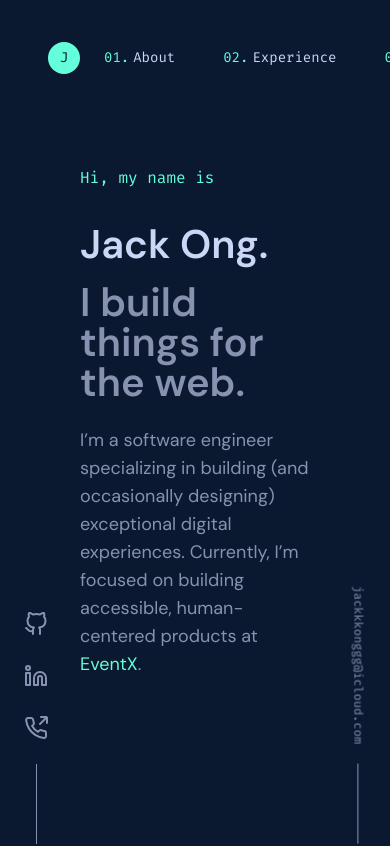
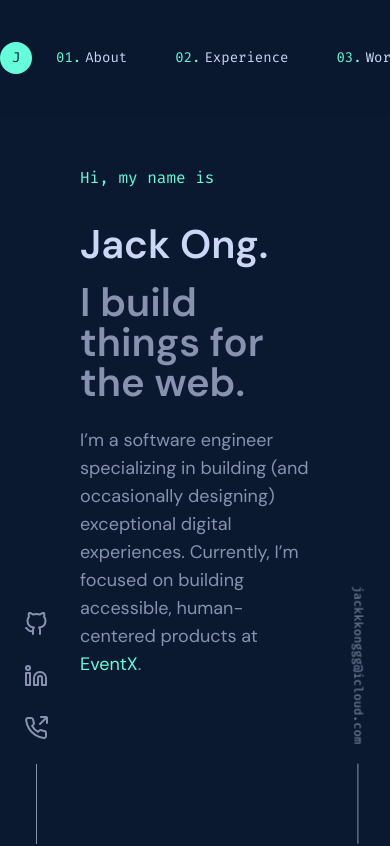
Before and after one commit to jackkkonggg/jackkkonggg.github.io, a Next.js app: page / in a window 390 px wide. Shown: the top 846 px of the page. Built offline with nearby package versions, Linux system fonts and the light colour scheme.

Commit message:
feat: add logic into nav bar

```diff
--- a/package.json
+++ b/package.json
@@ -10,6 +10,7 @@
   },
   "dependencies": {
     "clsx": "^1.1.1",
+    "lodash.throttle": "^4.1.1",
     "next": "12.0.7",
     "react": "17.0.2",
     "react-dom": "17.0.2",
@@ -18,6 +19,7 @@
   },
   "devDependencies": {
     "@tailwindcss/typography": "^0.5.0",
+    "@types/lodash.throttle": "^4.1.6",
     "@types/node": "17.0.5",
     "@types/react": "17.0.38",
     "autoprefixer": "^10.4.1",
--- a/src/components/NavBar.tsx
+++ b/src/components/NavBar.tsx
@@ -1,12 +1,52 @@
-/* eslint-disable @next/next/no-img-element */
 import { Avatar } from '@/design-system/Avatar';
-import { FC } from 'react';
+import { FC, useEffect, useState } from 'react';
 import { Button } from '@/design-system/Button';
 import { Link } from '@/design-system/Link';
+import throttle from 'lodash.throttle';
+import clsx from 'clsx';
+
+let lastScrollTop = 0;
+const IS_AT_TOP_PX = 100;
 
 export const NavBar: FC = () => {
+  const [isNavBarShown, setNavBarShown] = useState(true);
+  const [isScrollAtTop, setScrollAtTop] = useState(true);
+
+  useEffect(() => {
+    const shouldShowNavBar = (currentScrollTop: number) => {
+      if (currentScrollTop < IS_AT_TOP_PX) {
+        return true;
+      }
+
+      const isScrollingDown = currentScrollTop < lastScrollTop;
+      return isScrollingDown;
+    };
+
+    const handleScroll = throttle(() => {
+      const scrollTop =
+        window.pageYOffset || document.documentElement.scrollTop;
+
+      setNavBarShown(shouldShowNavBar(scrollTop));
+      setScrollAtTop(scrollTop < IS_AT_TOP_PX);
+      lastScrollTop = scrollTop;
+    }, 250);
+
+    window.addEventListener('scroll', handleScroll);
+    return () => {
+      window.removeEventListener('scroll', handleScroll);
+    };
+  }, []);
+
   return (
-    <header className="fixed top-0 py-8 px-12 w-full text-sm sm:px-6 lg:px-10">
+    <header
+      className={clsx(
+        'fixed top-0  w-full text-sm sm:px-10 lg:px-10',
+        'backdrop-blur bg-[rgba(10,25,47,0.85)] z-10 transition-all duration-500',
+        isScrollAtTop ? 'py-8' : 'py-4',
+        !isScrollAtTop && 'nav-shadow',
+        !isNavBarShown && '-translate-y-full',
+      )}
+    >
       <nav className="flex items-center w-full font-mono text-slate-light">
         <a className="flex-grow">
           <Avatar>
@@ -14,8 +54,8 @@ export const NavBar: FC = () => {
           </Avatar>
         </a>
         <ol className="flex items-center justify-between counter-reset">
-          {['About', 'Experience', 'Work', 'Contact'].map((item, index) => (
-            <li key="item" className="px-6 py-4 counter-increment">
+          {['About', 'Experience', 'Work', 'Contact'].map((item) => (
+            <li key={item} className="px-6 py-4 counter-increment">
               <Link
                 href="#"
                 className="before-green-counter before:mr-1 text-slate"
--- a/src/styles/globals.css
+++ b/src/styles/globals.css
@@ -33,4 +33,8 @@
   .before-green-counter {
     @apply before:content-['0'_counter(item)_'.'] before:relative before:font-mono before:text-green;
   }
+
+  .nav-shadow {
+    box-shadow: 0 10px 30px -10px rgba(2, 12, 27, 0.7);
+  }
 }
```
Also changed, not shown: 1 other file (tests, documents, lock files or other folders).
